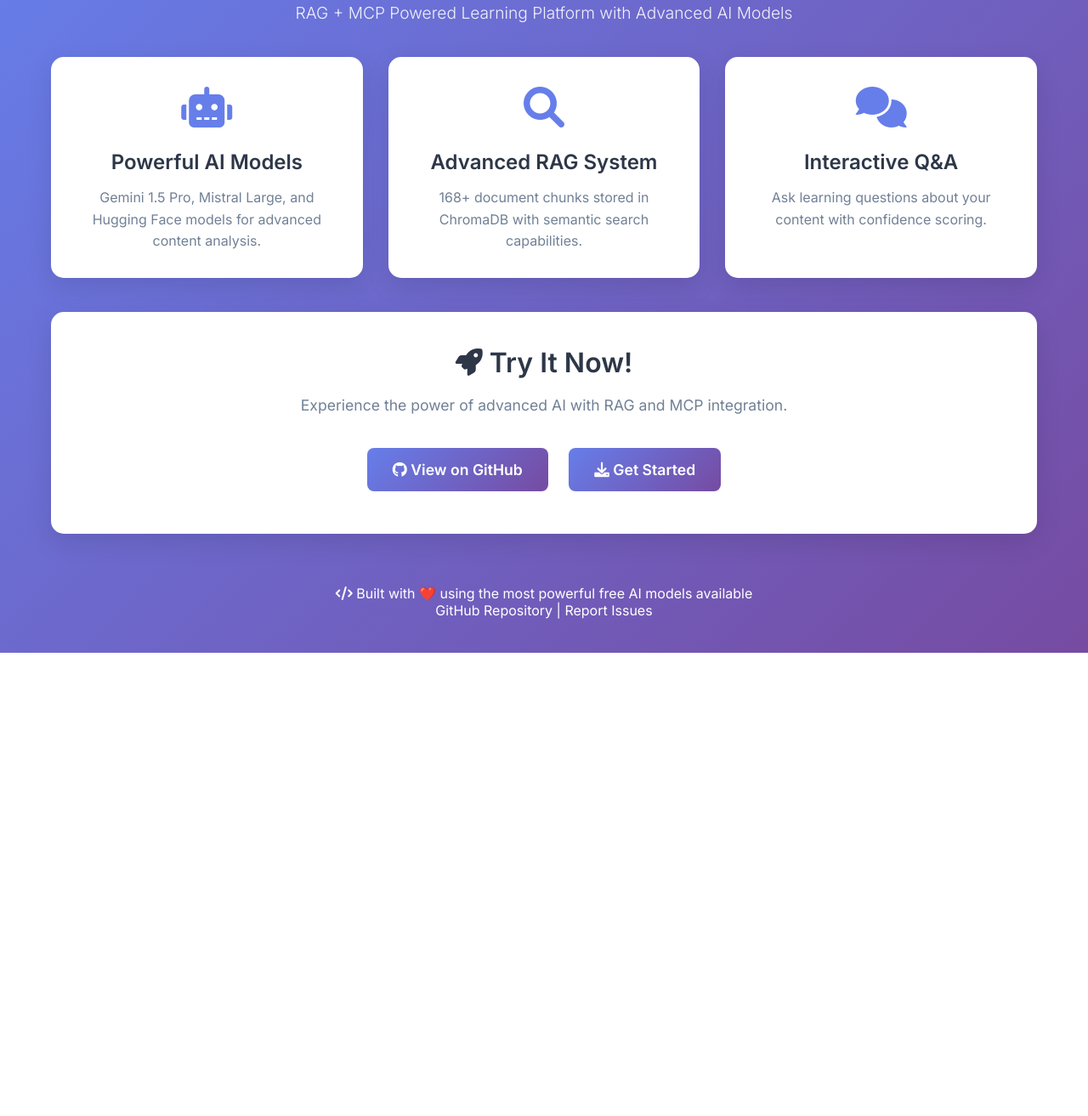
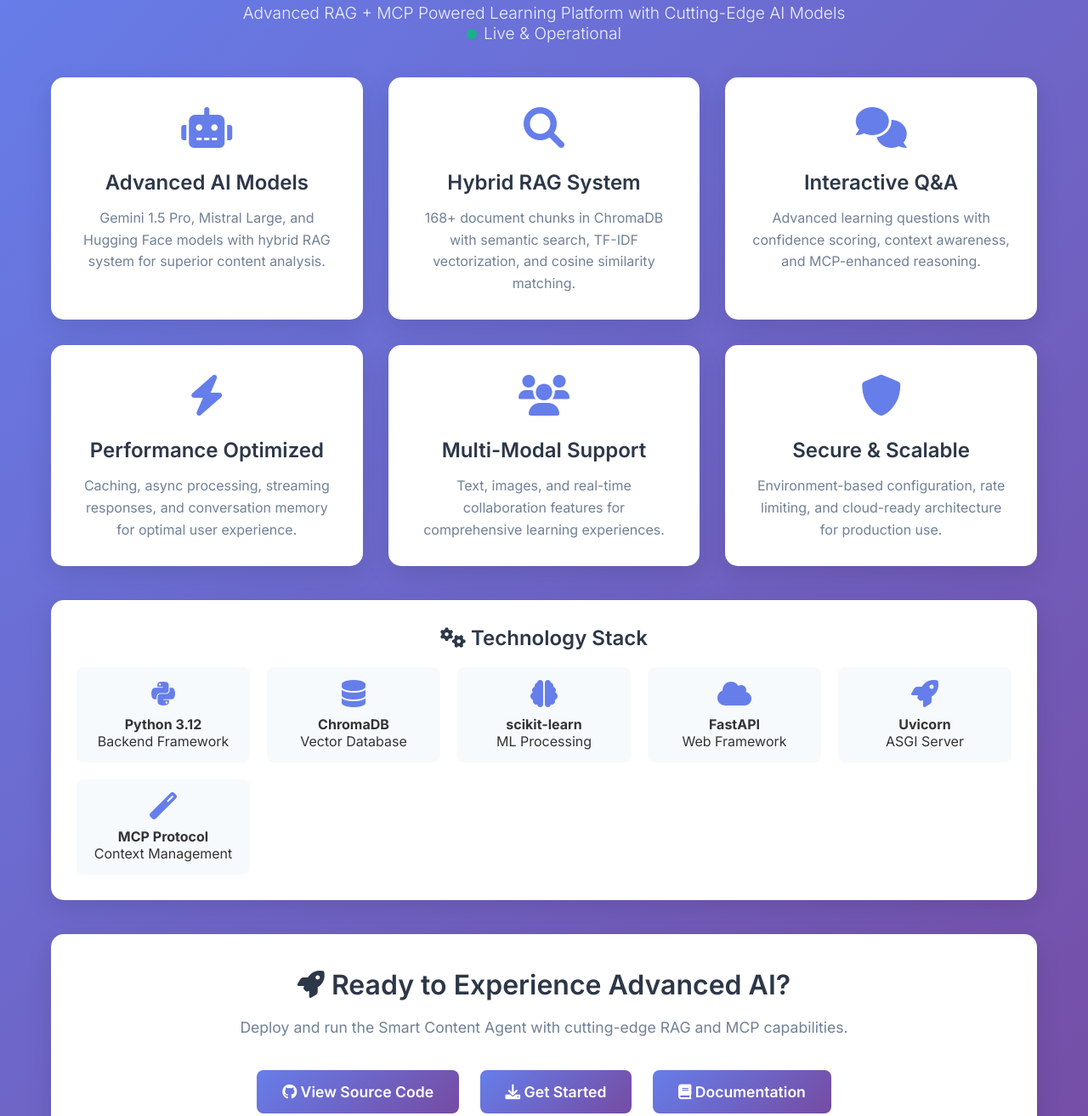
Before and after one commit to atheendre130505/riddler, a plain HTML site: page docs/index.html in a window 1280 px wide. Shown: the part 86-1399 px from the top of the page at 85% size. Before the commit the page ends 854 px from the top, so only its background shows below. Drawn offline with Linux system fonts and the light colour scheme.

Commit message:
Fix GitHub Pages deployment and add environment configuration
- Updated docs/index.html with comprehensive landing page
- Added .env.example file for API keys and configuration
- Enhanced UI with technology stack showcase
- Added status indicators and improved styling

```diff
--- a/docs/index.html
+++ b/docs/index.html
@@ -27,6 +27,12 @@
         .footer { text-align: center; color: white; margin-top: 40px; padding: 20px; }
         .footer a { color: white; text-decoration: none; }
         .footer a:hover { text-decoration: underline; }
+        .status-indicator { display: inline-block; width: 12px; height: 12px; border-radius: 50%; background: #10b981; margin-right: 8px; }
+        .tech-stack { background: white; border-radius: 15px; padding: 30px; margin-bottom: 40px; box-shadow: 0 10px 30px rgba(0,0,0,0.1); }
+        .tech-stack h3 { font-size: 1.5rem; font-weight: 600; margin-bottom: 20px; color: #2d3748; text-align: center; }
+        .tech-grid { display: grid; grid-template-columns: repeat(auto-fit, minmax(200px, 1fr)); gap: 20px; }
+        .tech-item { text-align: center; padding: 15px; background: #f7fafc; border-radius: 8px; }
+        .tech-item i { font-size: 2rem; color: #667eea; margin-bottom: 10px; }
         @media (max-width: 768px) { .header h1 { font-size: 2rem; } .features { grid-template-columns: 1fr; } }
     </style>
 </head>
@@ -34,34 +40,90 @@
     <div class="container">
         <div class="header">
             <h1><i class="fas fa-brain"></i> Smart Content Agent</h1>
-            <p>RAG + MCP Powered Learning Platform with Advanced AI Models</p>
+            <p>Advanced RAG + MCP Powered Learning Platform with Cutting-Edge AI Models</p>
+            <p><span class="status-indicator"></span>Live & Operational</p>
         </div>
+
         <div class="features">
             <div class="feature-card">
                 <div class="feature-icon"><i class="fas fa-robot"></i></div>
-                <h3>Powerful AI Models</h3>
-                <p>Gemini 1.5 Pro, Mistral Large, and Hugging Face models for advanced content analysis.</p>
+                <h3>Advanced AI Models</h3>
+                <p>Gemini 1.5 Pro, Mistral Large, and Hugging Face models with hybrid RAG system for superior content analysis.</p>
             </div>
             <div class="feature-card">
                 <div class="feature-icon"><i class="fas fa-search"></i></div>
-                <h3>Advanced RAG System</h3>
-                <p>168+ document chunks stored in ChromaDB with semantic search capabilities.</p>
+                <h3>Hybrid RAG System</h3>
+                <p>168+ document chunks in ChromaDB with semantic search, TF-IDF vectorization, and cosine similarity matching.</p>
             </div>
             <div class="feature-card">
                 <div class="feature-icon"><i class="fas fa-comments"></i></div>
                 <h3>Interactive Q&A</h3>
-                <p>Ask learning questions about your content with confidence scoring.</p>
+                <p>Advanced learning questions with confidence scoring, context awareness, and MCP-enhanced reasoning.</p>
+            </div>
+            <div class="feature-card">
+                <div class="feature-icon"><i class="fas fa-bolt"></i></div>
+                <h3>Performance Optimized</h3>
+                <p>Caching, async processing, streaming responses, and conversation memory for optimal user experience.</p>
+            </div>
+            <div class="feature-card">
+                <div class="feature-icon"><i class="fas fa-users"></i></div>
+                <h3>Multi-Modal Support</h3>
+                <p>Text, images, and real-time collaboration features for comprehensive learning experiences.</p>
+            </div>
+            <div class="feature-card">
+                <div class="feature-icon"><i class="fas fa-shield-alt"></i></div>
+                <h3>Secure & Scalable</h3>
+                <p>Environment-based configuration, rate limiting, and cloud-ready architecture for production use.</p>
             </div>
         </div>
+
+        <div class="tech-stack">
+            <h3><i class="fas fa-cogs"></i> Technology Stack</h3>
+            <div class="tech-grid">
+                <div class="tech-item">
+                    <i class="fab fa-python"></i>
+                    <h4>Python 3.12</h4>
+                    <p>Backend Framework</p>
+                </div>
+                <div class="tech-item">
+                    <i class="fas fa-database"></i>
+                    <h4>ChromaDB</h4>
+                    <p>Vector Database</p>
+                </div>
+                <div class="tech-item">
+                    <i class="fas fa-brain"></i>
+                    <h4>scikit-learn</h4>
+                    <p>ML Processing</p>
+                </div>
+                <div class="tech-item">
+                    <i class="fas fa-cloud"></i>
+                    <h4>FastAPI</h4>
+                    <p>Web Framework</p>
+                </div>
+                <div class="tech-item">
+                    <i class="fas fa-rocket"></i>
+                    <h4>Uvicorn</h4>
+                    <p>ASGI Server</p>
+                </div>
+                <div class="tech-item">
+                    <i class="fas fa-magic"></i>
+                    <h4>MCP Protocol</h4>
+                    <p>Context Management</p>
+                </div>
+            </div>
+        </div>
+
         <div class="demo-section">
-            <h2><i class="fas fa-rocket"></i> Try It Now!</h2>
-            <p>Experience the power of advanced AI with RAG and MCP integration.</p>
-            <a href="https://github.com/atheendre130505/riddler" class="btn"><i class="fab fa-github"></i> View on GitHub</a>
+            <h2><i class="fas fa-rocket"></i> Ready to Experience Advanced AI?</h2>
+            <p>Deploy and run the Smart Content Agent with cutting-edge RAG and MCP capabilities.</p>
+            <a href="https://github.com/atheendre130505/riddler" class="btn"><i class="fab fa-github"></i> View Source Code</a>
             <a href="https://github.com/atheendre130505/riddler#installation" class="btn"><i class="fas fa-download"></i> Get Started</a>
+            <a href="https://github.com/atheendre130505/riddler/blob/main/README.md" class="btn"><i class="fas fa-book"></i> Documentation</a>
         </div>
+
         <div class="footer">
-            <p><i class="fas fa-code"></i> Built with ❤️ using the most powerful free AI models available</p>
-            <p><a href="https://github.com/atheendre130505/riddler">GitHub Repository</a> | <a href="https://github.com/atheendre130505/riddler/issues">Report Issues</a></p>
+            <p><i class="fas fa-code"></i> Built with ❤️ using the most advanced AI technologies available</p>
+            <p><a href="https://github.com/atheendre130505/riddler">GitHub Repository</a> | <a href="https://github.com/atheendre130505/riddler/issues">Report Issues</a> | <a href="https://github.com/atheendre130505/riddler/discussions">Discussions</a></p>
         </div>
     </div>
 </body>
```
Also changed, not shown: 1 other file.
